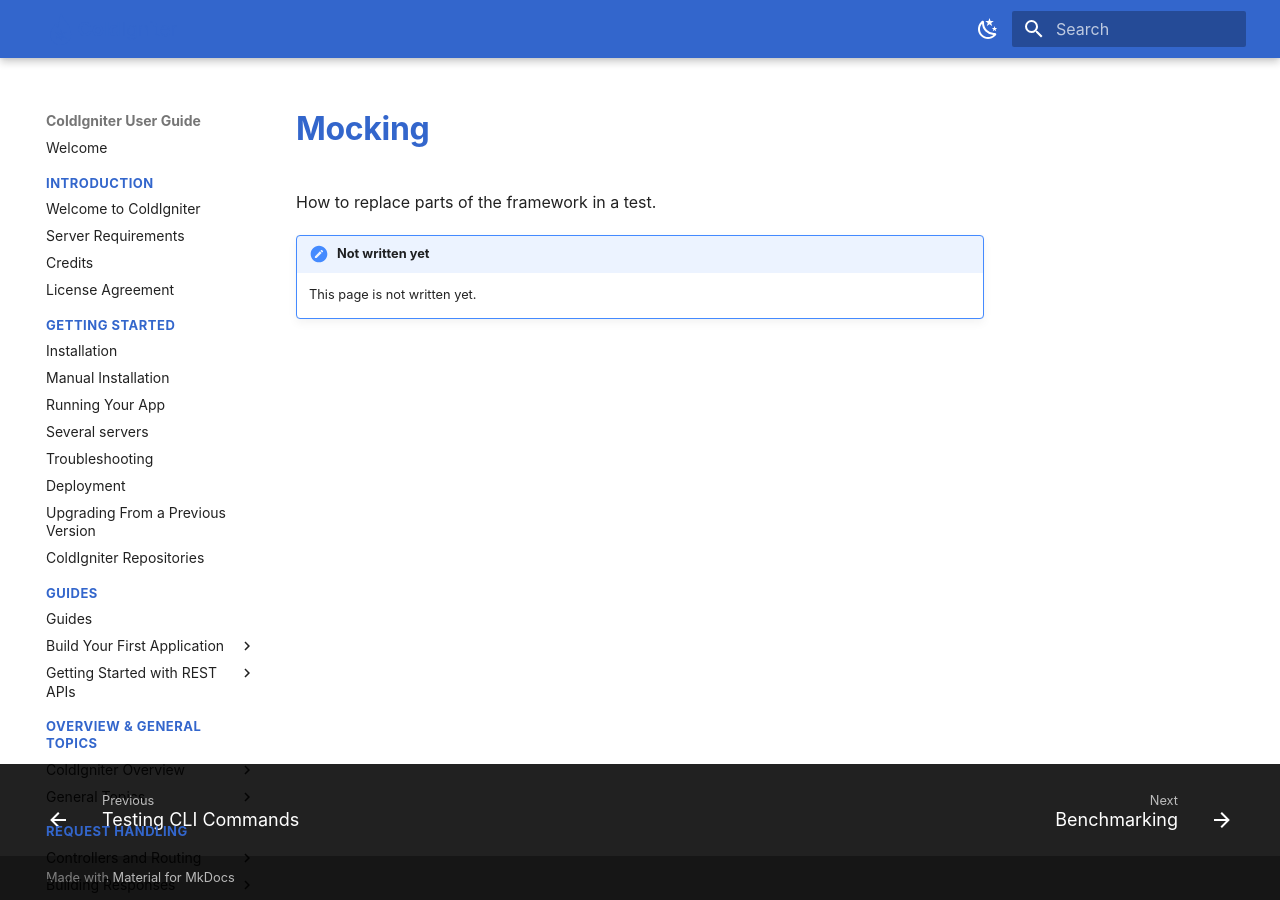
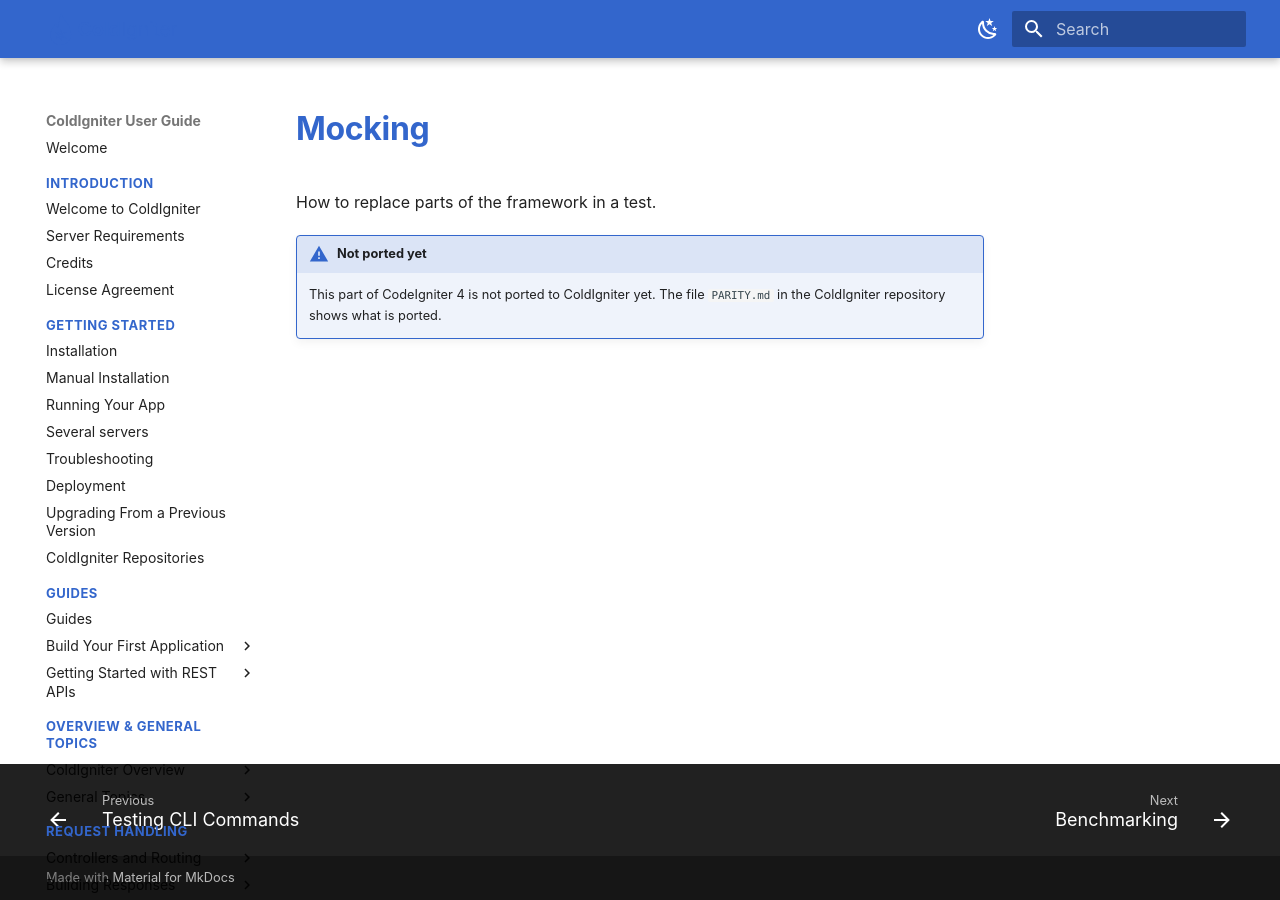
Before and after one commit to ColdIgniter/userguide, an MkDocs documentation site: the page built from guide/testing/mocking.md, in a window 1280 px wide. Built offline with MkDocs 1.6.1 and Material for MkDocs 9.7.7, drawn with Linux system fonts in a browser that asks for light colours.

Commit message:
fix(guide): add the http page, correct two marks and keep the old controllers address

```diff
--- a/guide/testing/mocking.md
+++ b/guide/testing/mocking.md
@@ -2,5 +2,5 @@
 
 How to replace parts of the framework in a test.
 
-!!! note "Not written yet"
-    This page is not written yet.
+!!! warning "Not ported yet"
+    This part of CodeIgniter 4 is not ported to ColdIgniter yet. The file `PARITY.md` in the ColdIgniter repository shows what is ported.
--- a/mkdocs.yml
+++ b/mkdocs.yml
@@ -91,6 +91,7 @@ nav:
           - Autoloading Files: concepts/autoloader.md
           - Services: concepts/services.md
           - Factories: concepts/factories.md
+          - Working with HTTP Requests: concepts/http.md
           - Security Guidelines: concepts/security.md
           - Design and Architectural Goals: concepts/goals.md
       - General Topics:
```
Also changed, not shown: guide/concepts/http.md (added, +6 -0 lines), guide/outgoing/view_layouts.md (+2 -2 lines), 1 other file.
